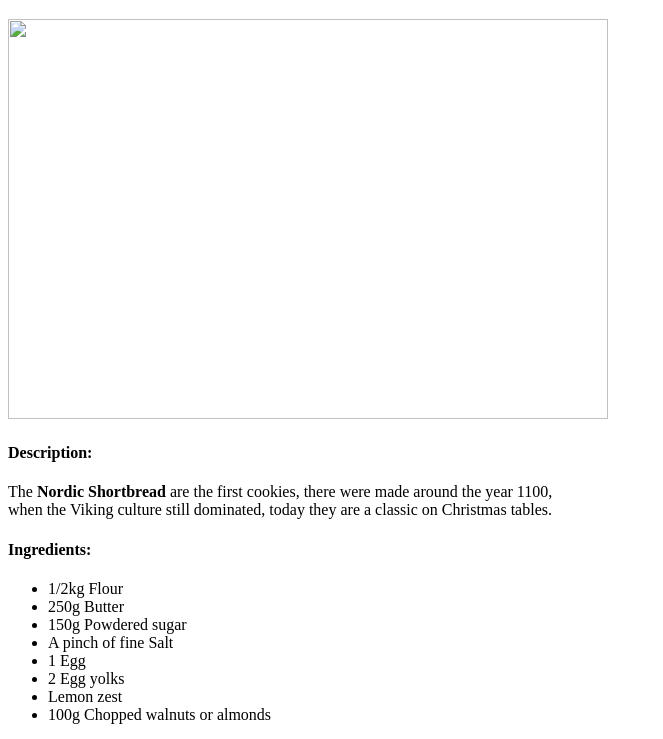
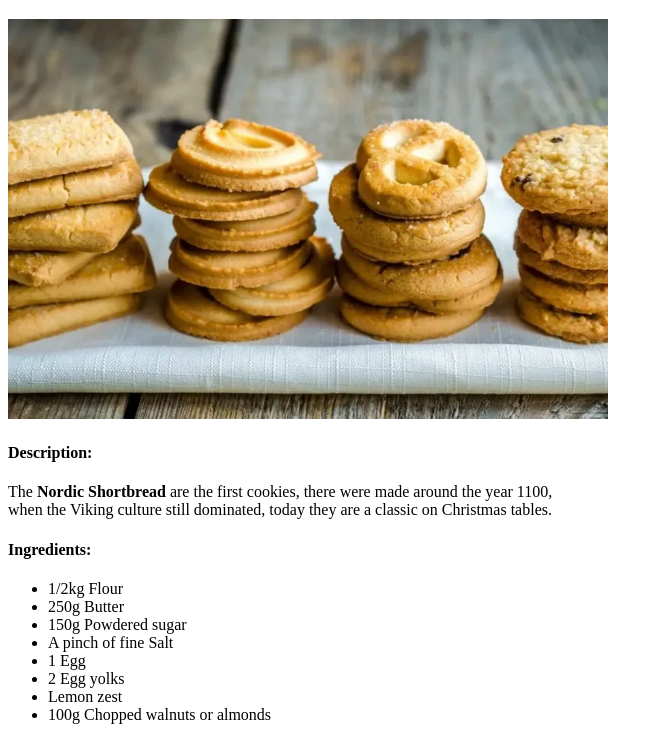
Before and after one commit to francosingh5/Odin-recipes, a plain HTML site: page recipes/Nordic_shortbread.html in a window 1280 px wide. Shown: the part 61-800 px from the top of the page, without its empty margins (0-663 px from the left). Drawn offline with Linux system fonts and the light colour scheme.

Commit message:
Update Nordic_shortbread.html

```diff
--- a/recipes/Nordic_shortbread.html
+++ b/recipes/Nordic_shortbread.html
@@ -6,7 +6,7 @@
     </head>
     <body>
         <h1>Nordic Shortbread recipe</h1>
-        <img src="./images/nordic_shortbread.jpg" width="600" height="400">
+        <img src="../images/nordic_shortbread.jpg" width="600" height="400">
         <h4>Description:</h4>
         <p>The <strong>Nordic Shortbread</strong> are the first cookies, there were made around the year 1100,<br>
             when the Viking culture still dominated, today they are a classic on Christmas tables.</p>
```
